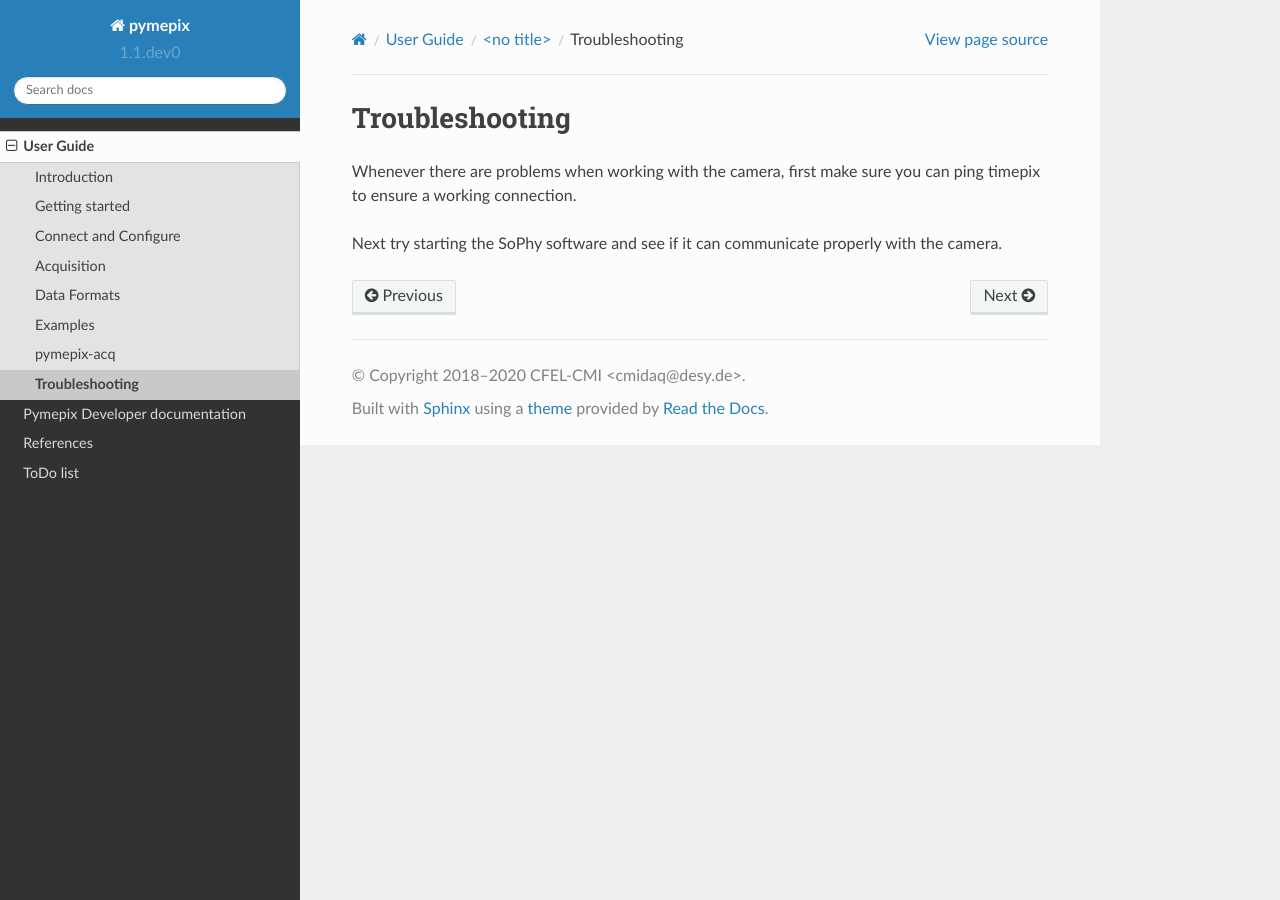
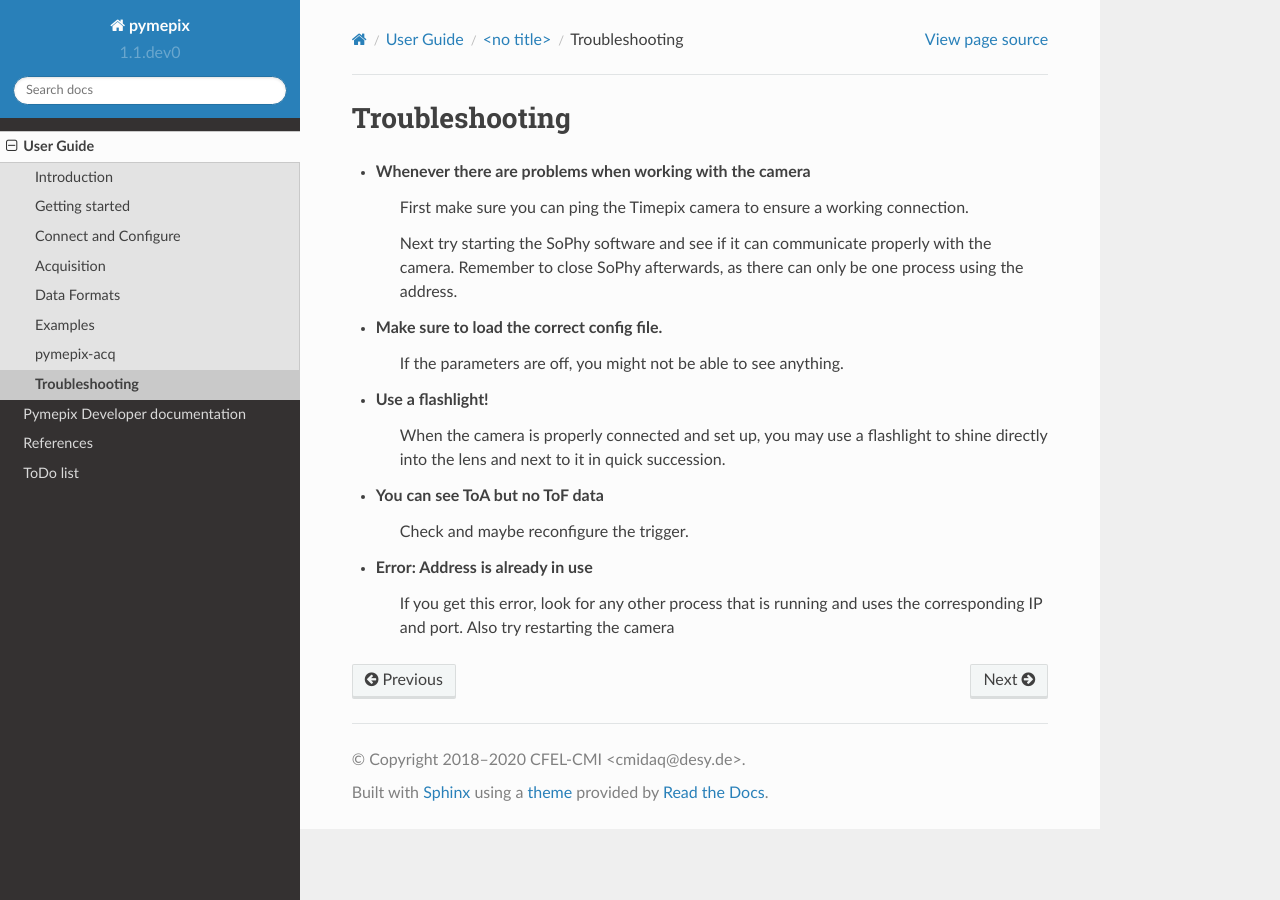
Before and after one commit to CFEL-CMI/pymepix, a Sphinx documentation site: the page built from doc/users/troubleshooting.rst, in a window 1280 px wide. Built offline with Sphinx 7.4.7 and the Read the Docs theme 2.0.0, drawn with Linux system fonts in a browser that asks for light colours.

Commit message:
Improve doc: troubleshooting

```diff
--- a/doc/users/troubleshooting.rst
+++ b/doc/users/troubleshooting.rst
@@ -3,7 +3,26 @@
 ===============
 Troubleshooting
 ===============
-Whenever there are problems when working with the camera,
-first make sure you can ping timepix to ensure a working connection.
+- Whenever there are problems when working with the camera
+   First make sure you can ping the Timepix camera to ensure a working connection.
 
-Next try starting the SoPhy software and see if it can communicate properly with the camera.
+   Next try starting the SoPhy software and see if it can communicate properly with the camera.
+   Remember to close SoPhy afterwards, as there can only be one process using the address.
+
+
+- Make sure to load the correct config file.
+   If the parameters are off, you might not be able to see anything.
+
+
+- Use a flashlight!
+   When the camera is properly connected and set up, you may use a flashlight
+   to shine directly into the lens and next to it in quick succession.
+
+
+- You can see ToA but no ToF data
+    Check and maybe reconfigure the trigger.
+
+
+- Error: Address is already in use
+   If you get this error, look for any other process that is running and uses the corresponding IP and port.
+   Also try restarting the camera
```
